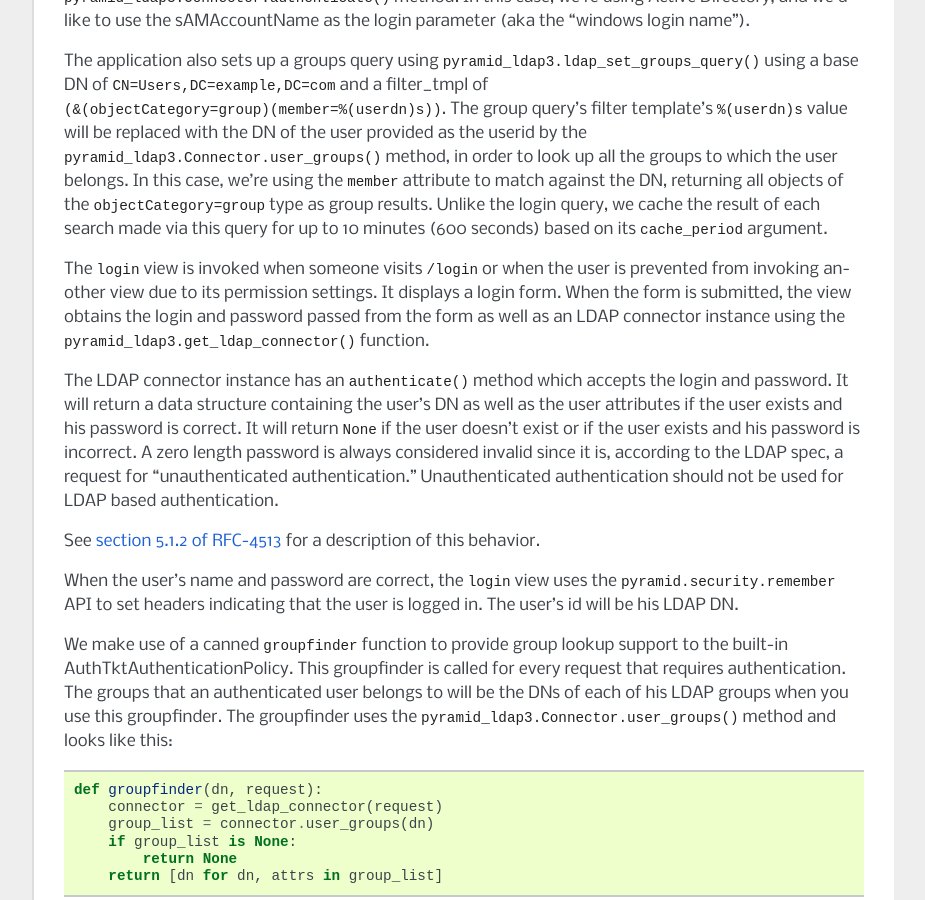
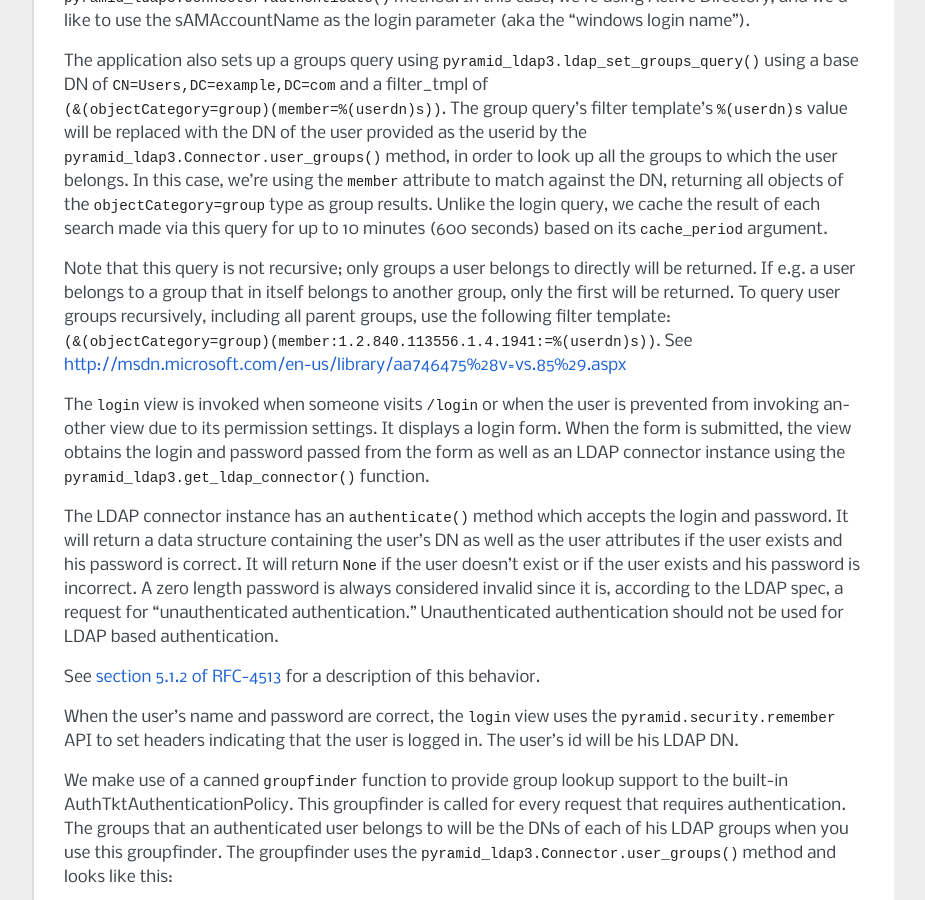
Before and after one commit to Cito/pyramid_ldap3, a Sphinx documentation site: the page built from docs/index.rst, in a window 1280 px wide and 900 px high, scrolled down 4212 px. Shown: the whole window, without its empty margins (198-1123 px from the left). Built offline with Sphinx 7.4.7, drawn with Linux system fonts in a browser that asks for light colours.

Commit message:
added documentation on recursive group queries

```diff
--- a/docs/index.rst
+++ b/docs/index.rst
@@ -252,6 +252,13 @@ objects of the ``objectCategory=group`` type as group results.  Unlike the
 login query, we cache the result of each search made via this query for up to
 10 minutes (600 seconds) based on its ``cache_period`` argument.
 
+Note that this query is not recursive; only groups a user belongs to directly
+will be returned. If e.g. a user belongs to a group that in itself belongs to
+another group, only the first will be returned. To query user groups recursively,
+including all parent groups, use the following filter template:
+``(&(objectCategory=group)(member:1.2.840.113556.1.4.1941:=%(userdn)s))``.
+See `<http://msdn.microsoft.com/en-us/library/aa746475%28v=vs.85%29.aspx>`_
+
 The ``login`` view is invoked when someone visits ``/login`` or when the user
 is prevented from invoking another view due to its permission settings.  It
 displays a login form.  When the form is submitted, the view obtains the
```
